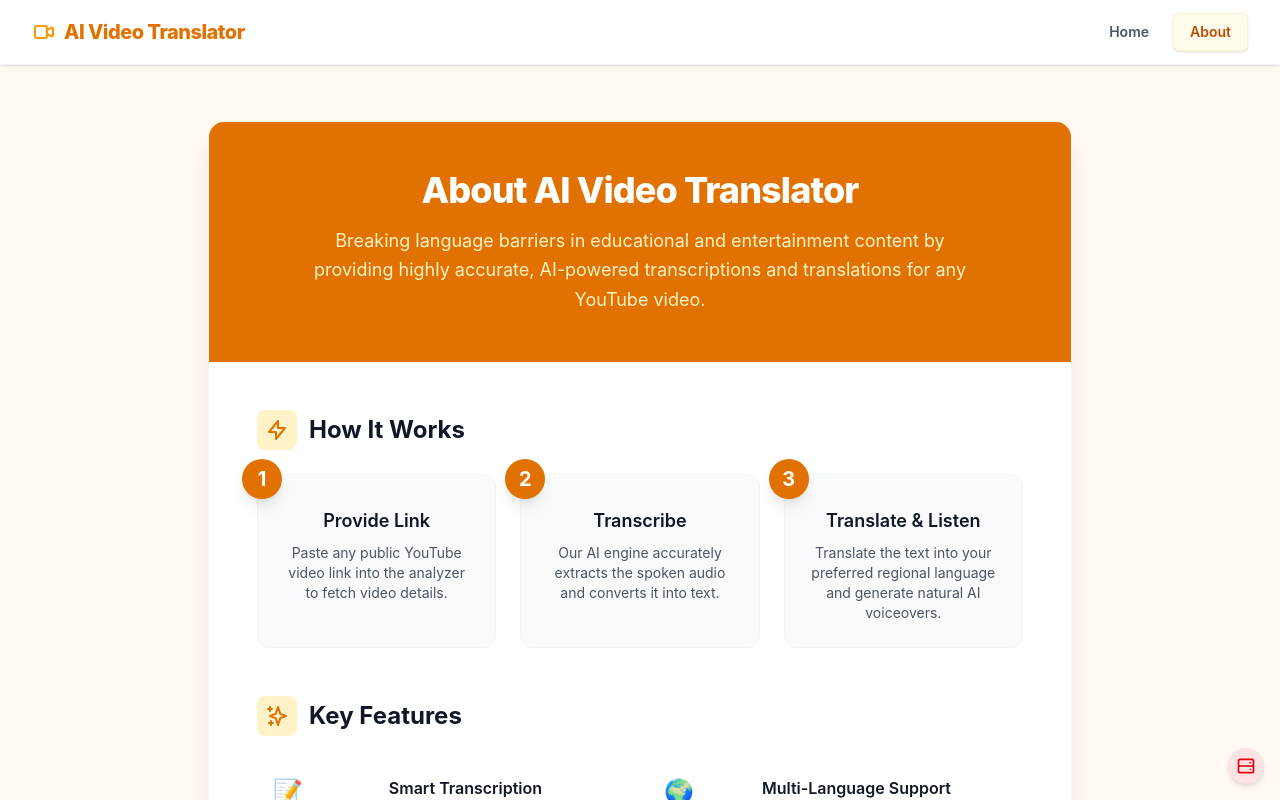
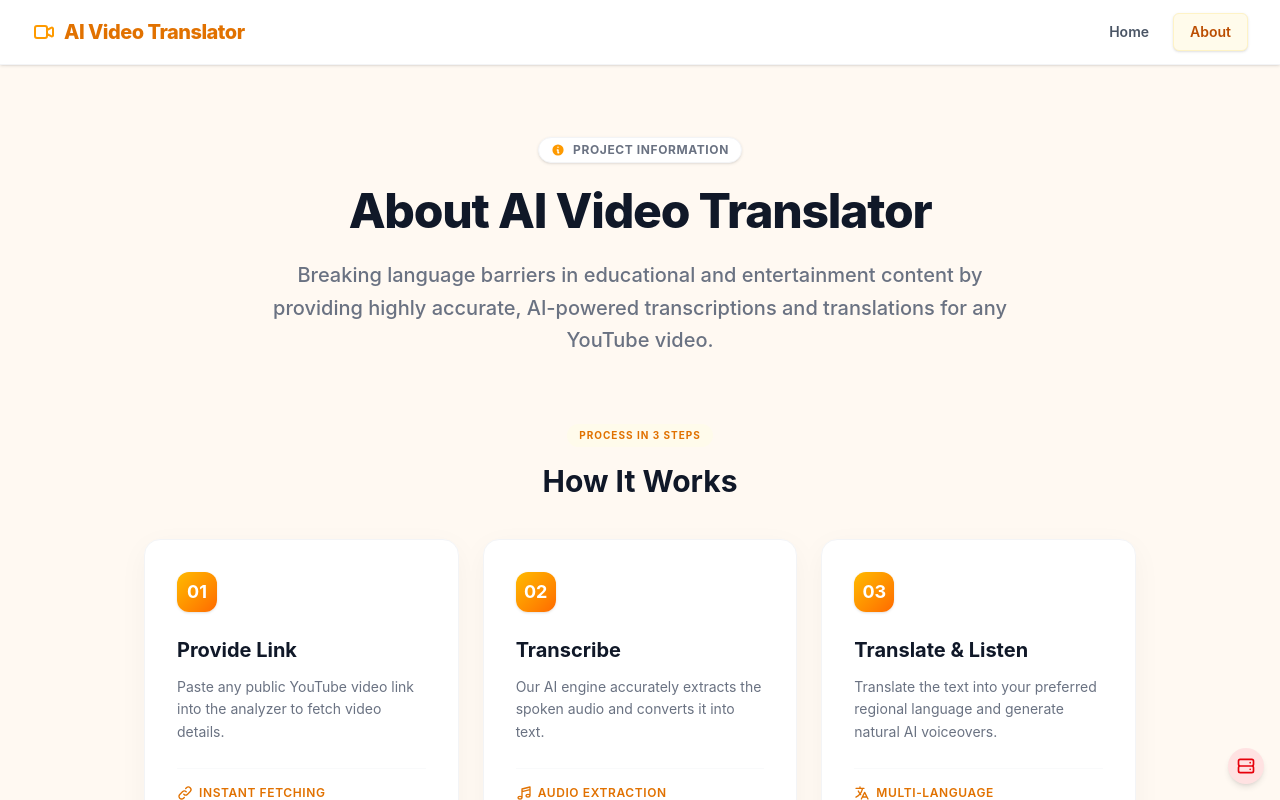
Before and after one commit to Vishnuvsh/ai-video-translator, a React (Vite) app in the folder frontend/: page / in a window 1280 px wide. Both pictures are taken after a click on the button "About". Shown: the top 800 px of the page. Built offline with nearby package versions, Linux system fonts and the light colour scheme; no server answers.

Commit message:
UI: Redesign About page to match premium theme

```diff
--- a/frontend/src/components/About.jsx
+++ b/frontend/src/components/About.jsx
@@ -2,109 +2,139 @@
 
 const About = () => {
   return (
-    <div className="max-w-4xl mx-auto px-4 py-8 animate-fade-in-up">
-      <div className="bg-white rounded-2xl shadow-xl border border-gray-100 overflow-hidden">
+    <div className="max-w-5xl mx-auto px-4 py-12 animate-fade-in-up">
 
       {/* Hero Section */}
-        <div className="bg-amber-600 px-8 py-12 text-center text-white">
-          <h1 className="text-4xl font-extrabold mb-4 tracking-tight">About AI Video Translator</h1>
-          <p className="text-amber-100 text-lg max-w-2xl mx-auto leading-relaxed">
+      <div className="text-center mb-16">
+        <div className="inline-flex items-center justify-center space-x-2 bg-white px-3 py-1 rounded-full shadow-sm border border-gray-100 mb-6 cursor-default hover-lift">
+           <svg className="w-3.5 h-3.5 text-amber-500" fill="currentColor" viewBox="0 0 20 20"><path fillRule="evenodd" d="M18 10a8 8 0 11-16 0 8 8 0 0116 0zm-7-4a1 1 0 11-2 0 1 1 0 012 0zM9 9a1 1 0 000 2v3a1 1 0 001 1h1a1 1 0 100-2v-3a1 1 0 00-1-1H9z" clipRule="evenodd"></path></svg>
+           <span className="text-[10px] sm:text-xs font-bold text-gray-500 uppercase tracking-wider">Project Information</span>
+        </div>
+        <h1 className="text-3xl md:text-5xl font-extrabold mb-6 text-gray-900 tracking-tight">About AI Video Translator</h1>
+        <p className="text-gray-500 text-lg md:text-xl max-w-3xl mx-auto leading-relaxed font-medium">
           Breaking language barriers in educational and entertainment content by providing highly accurate, AI-powered transcriptions and translations for any YouTube video.
         </p>
       </div>
 
-        <div className="p-8 md:p-12 space-y-12">
+      <div className="space-y-20">
 
         {/* How it Works Section */}
-          <section>
-            <h2 className="text-2xl font-bold text-gray-900 mb-6 flex items-center">
-              <span className="bg-amber-100 text-amber-600 p-2 rounded-lg mr-3">
-                <svg className="w-6 h-6" fill="none" stroke="currentColor" viewBox="0 0 24 24"><path strokeLinecap="round" strokeLinejoin="round" strokeWidth="2" d="M13 10V3L4 14h7v7l9-11h-7z"></path></svg>
-              </span>
-              How It Works
-            </h2>
-            <div className="grid md:grid-cols-3 gap-6">
-              <div className="bg-gray-50 rounded-xl p-6 border border-gray-100 relative group hover:border-amber-300 transition-colors">
-                <div className="absolute -top-4 -left-4 w-10 h-10 bg-amber-600 text-white rounded-full flex items-center justify-center font-bold text-xl shadow-lg">1</div>
-                <h3 className="font-semibold text-lg text-gray-900 mt-2 mb-2">Provide Link</h3>
-                <p className="text-gray-600 text-sm">Paste any public YouTube video link into the analyzer to fetch video details.</p>
+        <section className="text-center">
+          <div className="inline-flex items-center justify-center px-3 py-1 bg-amber-50 rounded-full mb-4">
+             <span className="text-[10px] font-bold text-amber-600 uppercase tracking-widest">Process in 3 Steps</span>
           </div>
-              <div className="bg-gray-50 rounded-xl p-6 border border-gray-100 relative group hover:border-amber-300 transition-colors">
-                <div className="absolute -top-4 -left-4 w-10 h-10 bg-amber-600 text-white rounded-full flex items-center justify-center font-bold text-xl shadow-lg">2</div>
-                <h3 className="font-semibold text-lg text-gray-900 mt-2 mb-2">Transcribe</h3>
-                <p className="text-gray-600 text-sm">Our AI engine accurately extracts the spoken audio and converts it into text.</p>
+          <h2 className="text-3xl font-bold text-gray-900 mb-10">How It Works</h2>
+
+          <div className="grid md:grid-cols-3 gap-6 text-left">
+            {/* Step 1 */}
+            <div className="bg-white rounded-2xl p-8 shadow-[0_8px_30px_rgb(0,0,0,0.04)] border border-gray-100 hover-lift transition-all duration-300 flex flex-col">
+              <div className="w-10 h-10 bg-gradient-to-br from-amber-400 to-orange-500 text-white rounded-xl flex items-center justify-center font-bold text-lg mb-6 shadow-sm">01</div>
+              <h3 className="font-bold text-xl text-gray-900 mb-3">Provide Link</h3>
+              <p className="text-gray-500 text-sm leading-relaxed mb-6 flex-grow">Paste any public YouTube video link into the analyzer to fetch video details.</p>
+              <div className="flex items-center text-xs font-semibold text-amber-600 uppercase tracking-wider mt-auto pt-4 border-t border-gray-50">
+                 <svg className="w-4 h-4 mr-1.5" fill="none" stroke="currentColor" viewBox="0 0 24 24"><path strokeLinecap="round" strokeLinejoin="round" strokeWidth="2" d="M13.828 10.172a4 4 0 00-5.656 0l-4 4a4 4 0 105.656 5.656l1.102-1.101m-.758-4.899a4 4 0 005.656 0l4-4a4 4 0 00-5.656-5.656l-1.1 1.1"></path></svg>
+                 Instant Fetching
               </div>
-              <div className="bg-gray-50 rounded-xl p-6 border border-gray-100 relative group hover:border-amber-300 transition-colors">
-                <div className="absolute -top-4 -left-4 w-10 h-10 bg-amber-600 text-white rounded-full flex items-center justify-center font-bold text-xl shadow-lg">3</div>
-                <h3 className="font-semibold text-lg text-gray-900 mt-2 mb-2">Translate & Listen</h3>
-                <p className="text-gray-600 text-sm">Translate the text into your preferred regional language and generate natural AI voiceovers.</p>
+            </div>
+
+            {/* Step 2 */}
+            <div className="bg-white rounded-2xl p-8 shadow-[0_8px_30px_rgb(0,0,0,0.04)] border border-gray-100 hover-lift transition-all duration-300 flex flex-col">
+              <div className="w-10 h-10 bg-gradient-to-br from-amber-400 to-orange-500 text-white rounded-xl flex items-center justify-center font-bold text-lg mb-6 shadow-sm">02</div>
+              <h3 className="font-bold text-xl text-gray-900 mb-3">Transcribe</h3>
+              <p className="text-gray-500 text-sm leading-relaxed mb-6 flex-grow">Our AI engine accurately extracts the spoken audio and converts it into text.</p>
+              <div className="flex items-center text-xs font-semibold text-amber-600 uppercase tracking-wider mt-auto pt-4 border-t border-gray-50">
+                 <svg className="w-4 h-4 mr-1.5" fill="none" stroke="currentColor" viewBox="0 0 24 24"><path strokeLinecap="round" strokeLinejoin="round" strokeWidth="2" d="M9 19V6l12-3v13M9 19c0 1.105-1.343 2-3 2s-3-.895-3-2 1.343-2 3-2 3 .895 3 2zm12-3c0 1.105-1.343 2-3 2s-3-.895-3-2 1.343-2 3-2 3 .895 3 2zM9 10l12-3"></path></svg>
+                 Audio Extraction
+              </div>
+            </div>
+
+            {/* Step 3 */}
+            <div className="bg-white rounded-2xl p-8 shadow-[0_8px_30px_rgb(0,0,0,0.04)] border border-gray-100 hover-lift transition-all duration-300 flex flex-col">
+              <div className="w-10 h-10 bg-gradient-to-br from-amber-400 to-orange-500 text-white rounded-xl flex items-center justify-center font-bold text-lg mb-6 shadow-sm">03</div>
+              <h3 className="font-bold text-xl text-gray-900 mb-3">Translate & Listen</h3>
+              <p className="text-gray-500 text-sm leading-relaxed mb-6 flex-grow">Translate the text into your preferred regional language and generate natural AI voiceovers.</p>
+              <div className="flex items-center text-xs font-semibold text-amber-600 uppercase tracking-wider mt-auto pt-4 border-t border-gray-50">
+                 <svg className="w-4 h-4 mr-1.5" fill="none" stroke="currentColor" viewBox="0 0 24 24"><path strokeLinecap="round" strokeLinejoin="round" strokeWidth="2" d="M3 5h12M9 3v2m1.048 9.5A18.022 18.022 0 016.412 9m6.088 9h7M11 21l5-10 5 10M12.751 5C11.783 10.77 8.07 15.61 3 18.129"></path></svg>
+                 Multi-Language
+              </div>
             </div>
           </div>
         </section>
 
         {/* Key Features Section */}
-          <section>
-            <h2 className="text-2xl font-bold text-gray-900 mb-6 flex items-center">
-              <span className="bg-amber-100 text-amber-600 p-2 rounded-lg mr-3">
-                <svg className="w-6 h-6" fill="none" stroke="currentColor" viewBox="0 0 24 24"><path strokeLinecap="round" strokeLinejoin="round" strokeWidth="2" d="M5 3v4M3 5h4M6 17v4m-2-2h4m5-16l2.286 6.857L21 12l-5.714 2.143L13 21l-2.286-6.857L5 12l5.714-2.143L13 3z"></path></svg>
-              </span>
-              Key Features
-            </h2>
-            <div className="grid sm:grid-cols-2 gap-4">
-              <div className="flex items-start space-x-3 p-4 rounded-lg hover:bg-gray-50 transition-colors">
-                <span className="text-2xl">📝</span>
+        <section className="bg-white rounded-3xl p-8 md:p-12 shadow-[0_8px_30px_rgb(0,0,0,0.04)] border border-gray-100">
+          <div className="text-center mb-10">
+            <div className="inline-flex items-center justify-center px-3 py-1 bg-gray-100 rounded-full mb-4">
+               <span className="text-[10px] font-bold text-gray-500 uppercase tracking-widest">Capabilities</span>
+            </div>
+            <h2 className="text-3xl font-bold text-gray-900">Key Features</h2>
+          </div>
+
+          <div className="grid sm:grid-cols-2 gap-6 md:gap-8">
+            <div className="flex items-start space-x-4 p-4 rounded-2xl hover:bg-gray-50 transition-colors">
+              <div className="flex-shrink-0 w-12 h-12 bg-amber-50 rounded-xl flex items-center justify-center text-amber-600 text-xl border border-amber-100">
+                📝
+              </div>
               <div>
-                  <h4 className="font-semibold text-gray-900">Smart Transcription</h4>
-                  <p className="text-sm text-gray-600 mt-1">High-accuracy audio extraction powered by industry-leading AI models.</p>
+                <h4 className="font-bold text-gray-900 text-lg mb-1">Smart Transcription</h4>
+                <p className="text-sm text-gray-500 leading-relaxed">High-accuracy audio extraction powered by industry-leading AI models.</p>
               </div>
             </div>
-              <div className="flex items-start space-x-3 p-4 rounded-lg hover:bg-gray-50 transition-colors">
-                <span className="text-2xl">🌍</span>
+
+            <div className="flex items-start space-x-4 p-4 rounded-2xl hover:bg-gray-50 transition-colors">
+              <div className="flex-shrink-0 w-12 h-12 bg-amber-50 rounded-xl flex items-center justify-center text-amber-600 text-xl border border-amber-100">
+                🌍
+              </div>
               <div>
-                  <h4 className="font-semibold text-gray-900">Multi-Language Support</h4>
-                  <p className="text-sm text-gray-600 mt-1">Seamless translations into regional languages like Malayalam, Hindi, Tamil, and more.</p>
+                <h4 className="font-bold text-gray-900 text-lg mb-1">Multi-Language Support</h4>
+                <p className="text-sm text-gray-500 leading-relaxed">Seamless translations into regional languages like Malayalam, Hindi, Tamil, and more.</p>
               </div>
             </div>
-              <div className="flex items-start space-x-3 p-4 rounded-lg hover:bg-gray-50 transition-colors relative">
-                <span className="text-2xl">🗣️</span>
+
+            <div className="flex items-start space-x-4 p-4 rounded-2xl hover:bg-gray-50 transition-colors">
+              <div className="flex-shrink-0 w-12 h-12 bg-amber-50 rounded-xl flex items-center justify-center text-amber-600 text-xl border border-amber-100">
+                🗣️
+              </div>
               <div>
-                  <h4 className="font-semibold text-gray-900 flex items-center">
+                <h4 className="font-bold text-gray-900 text-lg mb-1 flex items-center flex-wrap gap-2">
                   AI Voice Generation
-                    <span className="ml-2 px-2 py-0.5 text-[10px] uppercase font-bold tracking-wider bg-amber-100 text-amber-700 rounded-full">Coming Soon</span>
+                  <span className="px-2 py-0.5 text-[9px] uppercase font-bold tracking-wider bg-amber-100 text-amber-700 rounded-full">Coming Soon</span>
                 </h4>
-                  <p className="text-sm text-gray-600 mt-1">Listen to translations with natural-sounding TTS (Text-to-Speech) voices. (Currently under development)</p>
+                <p className="text-sm text-gray-500 leading-relaxed">Listen to translations with natural-sounding TTS (Text-to-Speech) voices. (Currently under development)</p>
               </div>
             </div>
-              <div className="flex items-start space-x-3 p-4 rounded-lg hover:bg-gray-50 transition-colors">
-                <span className="text-2xl">⚡</span>
+
+            <div className="flex items-start space-x-4 p-4 rounded-2xl hover:bg-gray-50 transition-colors">
+              <div className="flex-shrink-0 w-12 h-12 bg-amber-50 rounded-xl flex items-center justify-center text-amber-600 text-xl border border-amber-100">
+                ⚡
+              </div>
               <div>
-                  <h4 className="font-semibold text-gray-900">Fast & Robust</h4>
-                  <p className="text-sm text-gray-600 mt-1">Built with an intelligent retry system to ensure large videos process smoothly without breaking.</p>
+                <h4 className="font-bold text-gray-900 text-lg mb-1">Fast & Robust</h4>
+                <p className="text-sm text-gray-500 leading-relaxed">Built with an intelligent retry system to ensure large videos process smoothly without breaking.</p>
               </div>
             </div>
           </div>
         </section>
 
         {/* Developer Info */}
-          <section className="bg-gray-50 -mx-8 -md:mx-12 -mb-8 -md:mb-12 p-8 md:p-12 border-t border-gray-200 mt-12">
-            <h2 className="text-xl font-bold text-gray-900 mb-4 text-center">Developer & Project Info</h2>
-            <p className="text-gray-600 text-center max-w-xl mx-auto mb-6 text-sm">
+        <section className="flex justify-center pb-8">
+          <div className="bg-white rounded-3xl p-8 md:p-10 shadow-[0_8px_30px_rgb(0,0,0,0.04)] border border-gray-100 text-center max-w-lg w-full hover-lift transition-all duration-300">
+            <div className="w-16 h-16 bg-gray-900 text-white rounded-full flex items-center justify-center text-2xl font-bold mx-auto mb-5 shadow-md">
+              V
+            </div>
+            <h2 className="text-2xl font-bold text-gray-900 mb-3">Created by Vishnu</h2>
+            <p className="text-gray-500 text-sm mb-8 leading-relaxed px-4">
               This project was built to demonstrate the power of AI in breaking down educational barriers, making global content accessible to everyone in their native languages.
             </p>
-            <div className="flex justify-center space-x-4">
-              <a href="#" className="inline-flex items-center px-4 py-2 border border-gray-300 rounded-md shadow-sm text-sm font-medium text-gray-700 bg-white hover:bg-gray-50 focus:outline-none transition-colors">
+            <a href="#" className="inline-flex items-center px-6 py-3 border border-transparent rounded-full shadow-sm text-sm font-bold text-white bg-gray-900 hover:bg-gray-800 focus:outline-none focus:ring-2 focus:ring-offset-2 focus:ring-gray-900 transition-all duration-200 w-full sm:w-auto justify-center">
               <svg className="w-5 h-5 mr-2" fill="currentColor" viewBox="0 0 24 24" aria-hidden="true">
                 <path fillRule="evenodd" d="M12 2C6.477 2 2 6.484 2 12.017c0 4.425 2.865 8.18 6.839 9.504.5.092.682-.217.682-.483 0-.237-.008-.868-.013-1.703-2.782.605-3.369-1.343-3.369-1.343-.454-1.158-1.11-1.466-1.11-1.466-.908-.62.069-.608.069-.608 1.003.07 1.531 1.032 1.531 1.032.892 1.53 2.341 1.088 2.91.832.092-.647.35-1.088.636-1.338-2.22-.253-4.555-1.113-4.555-4.951 0-1.093.39-1.988 1.029-2.688-.103-.253-.446-1.272.098-2.65 0 0 .84-.27 2.75 1.026A9.564 9.564 0 0112 6.844c.85.004 1.705.115 2.504.337 1.909-1.296 2.747-1.027 2.747-1.027.546 1.379.202 2.398.1 2.651.64.7 1.028 1.595 1.028 2.688 0 3.848-2.339 4.695-4.566 4.943.359.309.678.92.678 1.855 0 1.338-.012 2.419-.012 2.747 0 .268.18.58.688.482A10.019 10.019 0 0022 12.017C22 6.484 17.522 2 12 2z" clipRule="evenodd" />
               </svg>
-                GitHub Repo
+              GitHub Repository
             </a>
-              <div className="inline-flex items-center px-4 py-2 text-sm font-medium text-gray-500">
-                Created by Vishnu
-              </div>
           </div>
         </section>
 
-        </div>
       </div>
     </div>
   );
```
Lines whose indentation alone changed are shown as unchanged.
